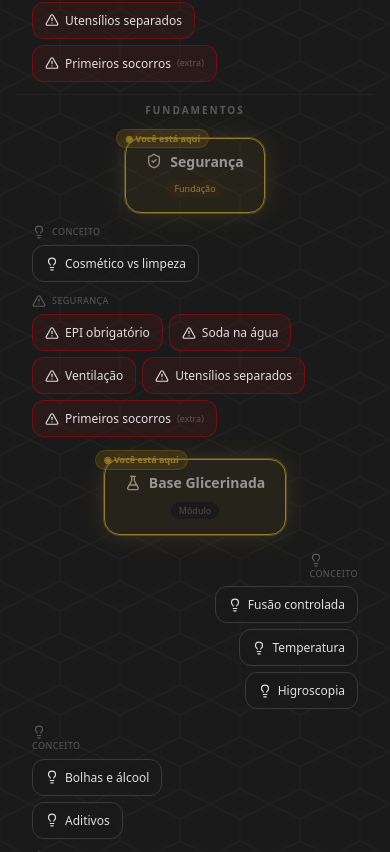
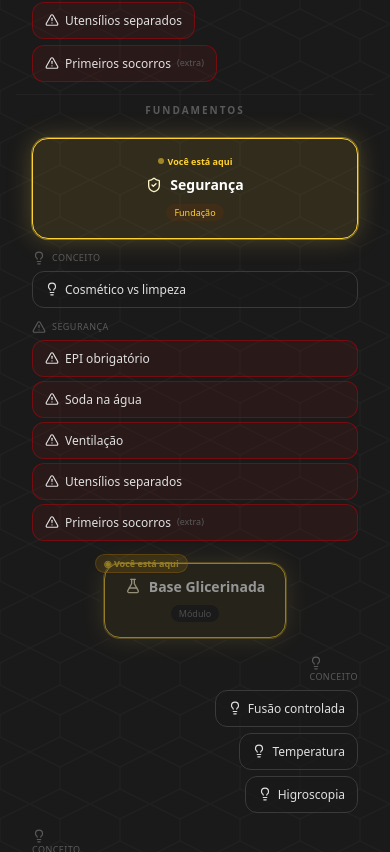
Before and after one commit to PedroAkaki/moonrock-saboaria, a Next.js app: page /roadmap in a window 390 px wide. Shown: the part 912-1764 px from the top of the page. Built offline with nearby package versions, Linux system fonts and the light colour scheme.

Commit message:
fix: v31.5.1 — MobileCenterCard sem badge absoluto, topicos em coluna

```diff
--- a/components/RoadmapMap.tsx
+++ b/components/RoadmapMap.tsx
@@ -208,6 +208,30 @@ export default function RoadmapMap() {
           }
           const topicOrder = ["concept", "safety", "tool", "recipe", "checklist"];
 
+          const isCurrentMobile = status === "current";
+
+          /* Mobile card node — inline status, no absolute badge */
+          const badge = typeBadge(node.type);
+          function MobileCenterCard() {
+            return (
+              <div className={`w-full rounded-2xl border px-5 py-4 text-center ${statusClasses(status)} ${isLocked ? "opacity-70" : ""}`}>
+                {isCurrentMobile && (
+                  <div className="text-[9px] font-semibold text-amber-300 mb-2 flex items-center justify-center gap-1">
+                    <span className="h-1.5 w-1.5 rounded-full bg-amber-300 animate-pulse" /> Você está aqui
+                  </div>
+                )}
+                <div className="flex items-center justify-center gap-2 mb-1">
+                  {status === "completed" ? <Check className="h-5 w-5 text-green-300" /> : isLocked ? <Lock className="h-5 w-5 text-moon-600" /> : typeIcon(node.type)}
+                  <span className={`text-sm font-bold leading-tight ${isLocked ? "text-moon-500" : "text-white"}`}>{node.title}</span>
+                </div>
+                <span className={`text-[9px] font-medium px-2 py-0.5 rounded-full ${badge.className}`}>{badge.label}</span>
+                {isLocked && (
+                  <div className="text-[9px] text-moon-600 mt-2 leading-tight">🔒 Complete os módulos anteriores para desbloquear</div>
+                )}
+              </div>
+            );
+          }
+
           return (
             <Fragment key={node.id}>
               {/* Section divider */}
@@ -261,12 +285,10 @@ export default function RoadmapMap() {
                   <div className="text-[10px] font-bold uppercase tracking-[0.2em] text-moon-500 text-center py-2 border-t border-moon-700/50 -mx-4">{node.section}</div>
                 )}
 
-                {/* Center node */}
-                <div className="flex justify-center">
-                  <CenterNode node={node} status={status} />
-                </div>
+                {/* Mobile center card — no floating badge */}
+                <MobileCenterCard />
 
-                {/* Topics grouped by type */}
+                {/* Topics grouped by type, vertical layout */}
                 {topicOrder.map((type) => {
                   const items = mobileGroups[type];
                   if (!items?.length) return null;
@@ -276,7 +298,7 @@ export default function RoadmapMap() {
                       <p className="text-[9px] font-medium uppercase tracking-wider text-moon-500 flex items-center gap-1.5">
                         {cluster.icon} {cluster.label}
                       </p>
-                      <div className="flex flex-wrap gap-1.5">
+                      <div className="flex flex-col gap-1">
                         {items.map((topic) => (
                           <TopicPill key={topic.id} topic={topic} />
                         ))}
```
